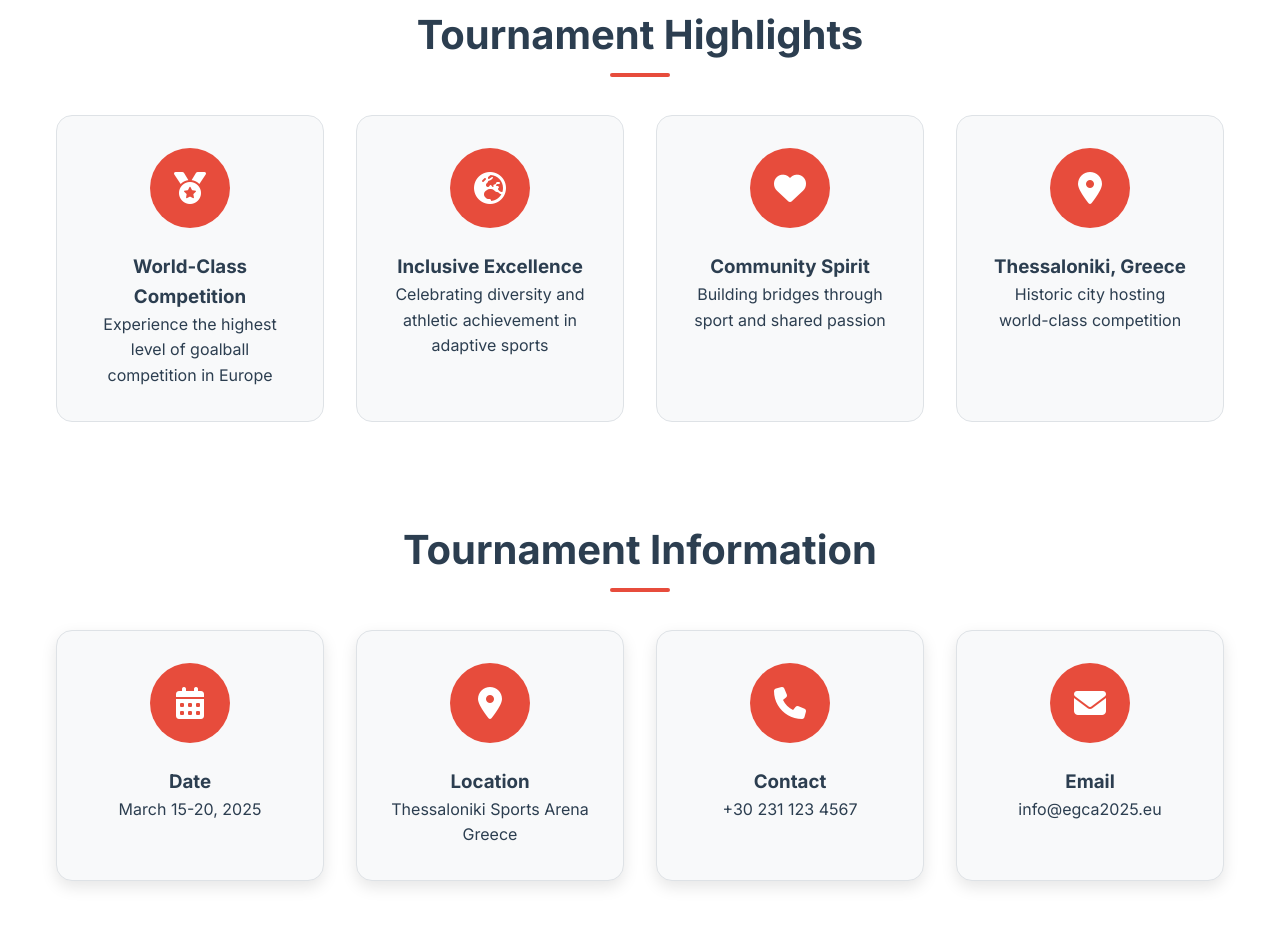
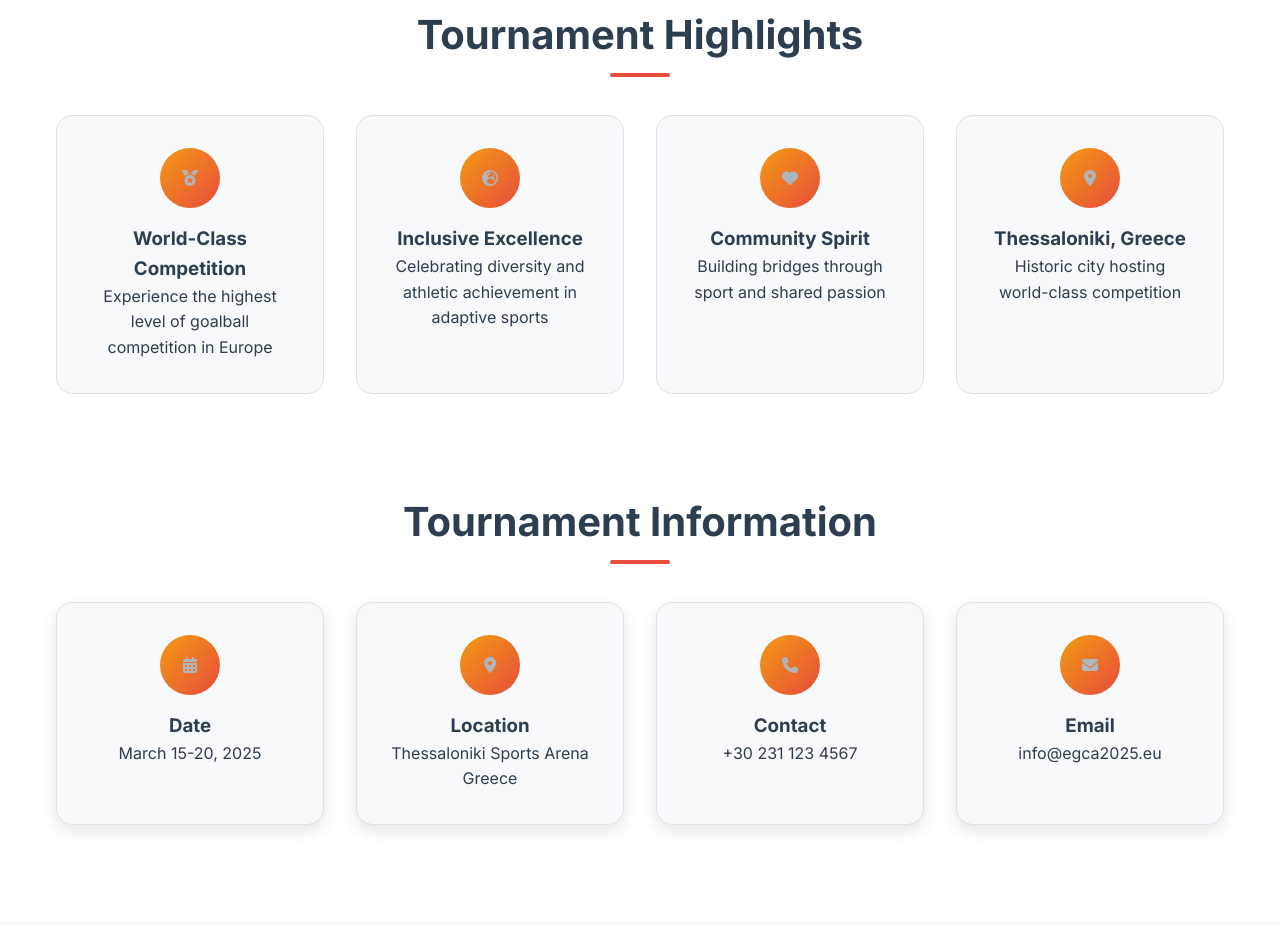
Before and after one commit to aerakisaeraV1/VoiceAssist, a website: page index.html in a window 1280 px wide. Shown: the part 835-1761 px from the top of the page. Drawn offline with Linux system fonts and the light colour scheme.

Commit message:
Update styles.css

```diff
--- a/styles.css
+++ b/styles.css
@@ -806,17 +806,17 @@ section {
 .award-icon,
 .operation-icon,
 .stat-icon {
-  width: 80px;
-  height: 80px;
-  background: var(--primary-color);
+   width: 60px;
+  height: 60px;
+  background: linear-gradient(135deg, #f39c12, #e74c3c); /* updated gradient */
   border-radius: 50%;
   display: flex;
   align-items: center;
   justify-content: center;
-  margin: 0 auto var(--spacing-lg);
-  color: var(--text-white);
-  font-size: 2rem;
-  transition: all var(--transition-base);
+  margin: 0 auto var(--spacing-md);
+  font-size: var(--font-size-xl);
+  color: var(--text-light);
+  box-shadow: var(--glow-primary);
 }
 
 .highlight-card:hover .highlight-icon,
```
